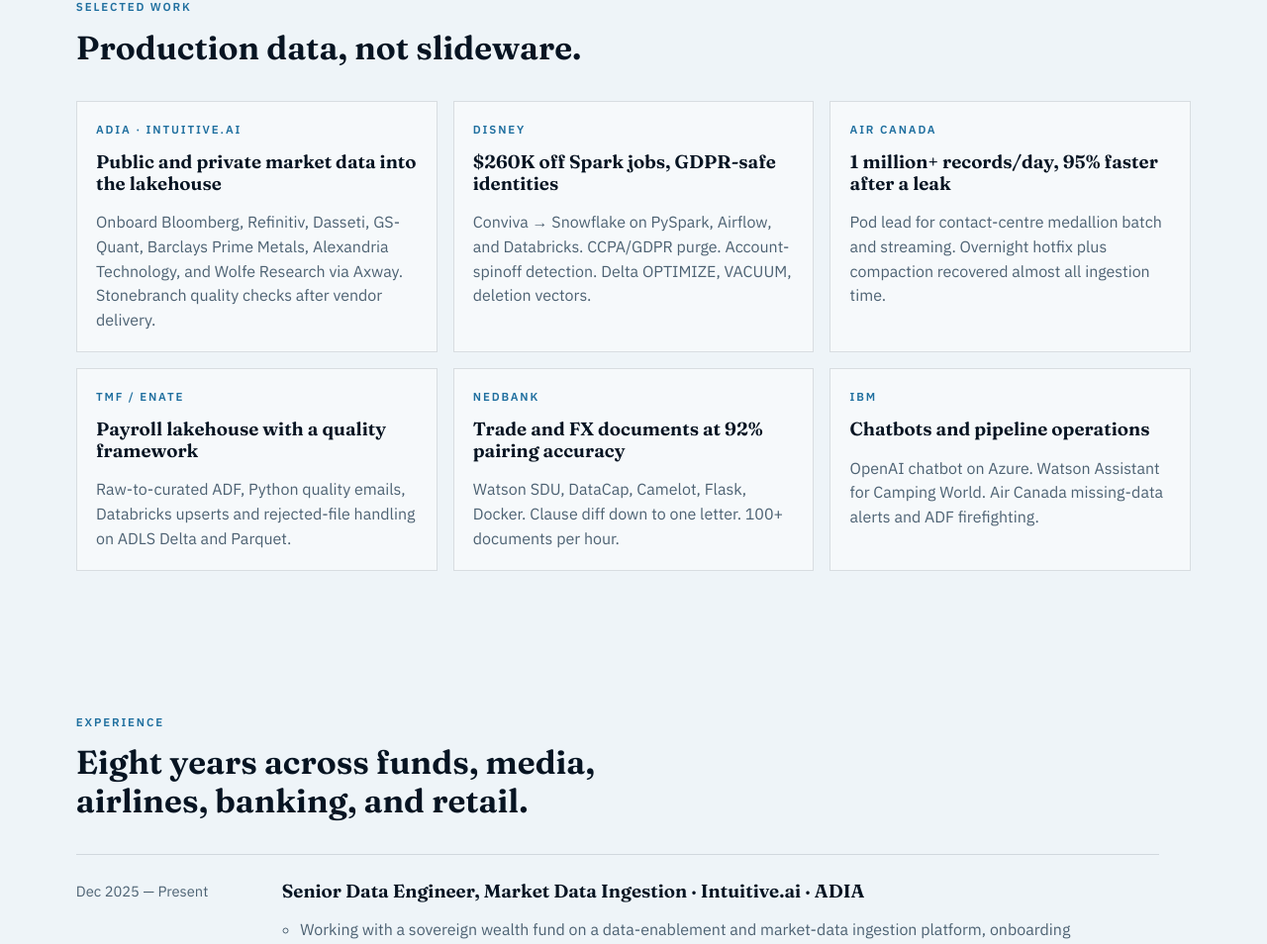
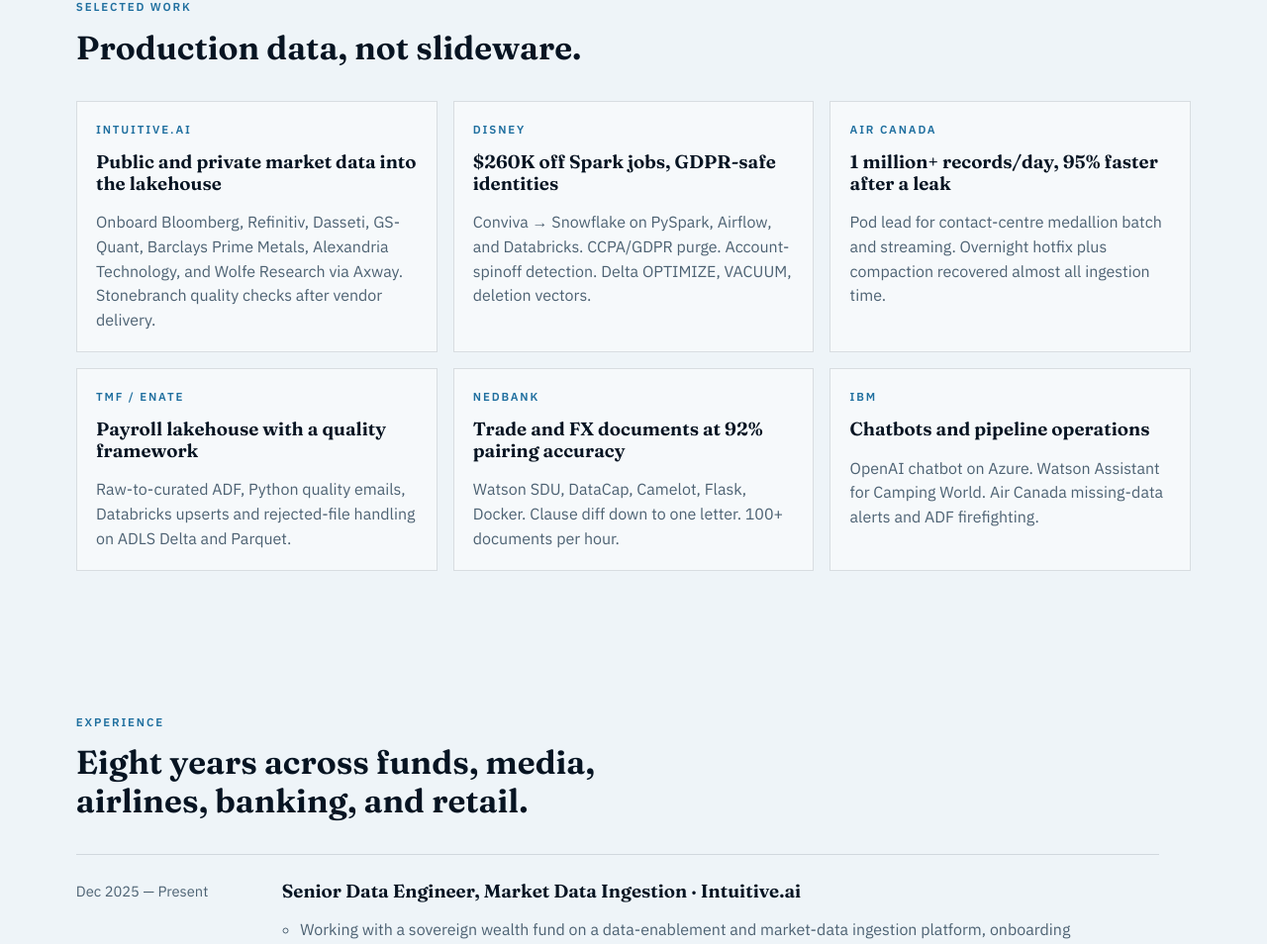
Before and after one commit to yashj302/yashj302.github.io, a plain HTML site: page index.html in a window 1280 px wide. Shown: the part 998-1952 px from the top of the page at 99% size. Drawn offline with Linux system fonts and the light colour scheme.

Commit message:
Rebuild the portfolio site from the current resume.

```diff
--- a/index.html
+++ b/index.html
@@ -62,7 +62,7 @@
         </header>
         <div class="cases">
           <article>
-            <p class="kicker">ADIA · Intuitive.ai</p>
+            <p class="kicker">Intuitive.ai</p>
             <h3>Public and private market data into the lakehouse</h3>
             <p>Onboard Bloomberg, Refinitiv, Dasseti, GS-Quant, Barclays Prime Metals, Alexandria Technology, and Wolfe Research via Axway. Stonebranch quality checks after vendor delivery.</p>
           </article>
@@ -103,7 +103,7 @@
           <li>
             <div class="when">Dec 2025 — Present</div>
             <div class="what">
-              <h3>Senior Data Engineer, Market Data Ingestion · Intuitive.ai · ADIA</h3>
+              <h3>Senior Data Engineer, Market Data Ingestion · Intuitive.ai</h3>
               <ul>
                 <li>Working with a sovereign wealth fund on a data-enablement and market-data ingestion platform, onboarding public and private market data from external vendors into the enterprise lakehouse via Axway.</li>
                 <li>Design and build scalable ingestion and transformation pipelines in PySpark, Python, and SQL so delivery stays reliable and standardized.</li>
```
Also changed, not shown: resume-page-1.png, 1 other file.
